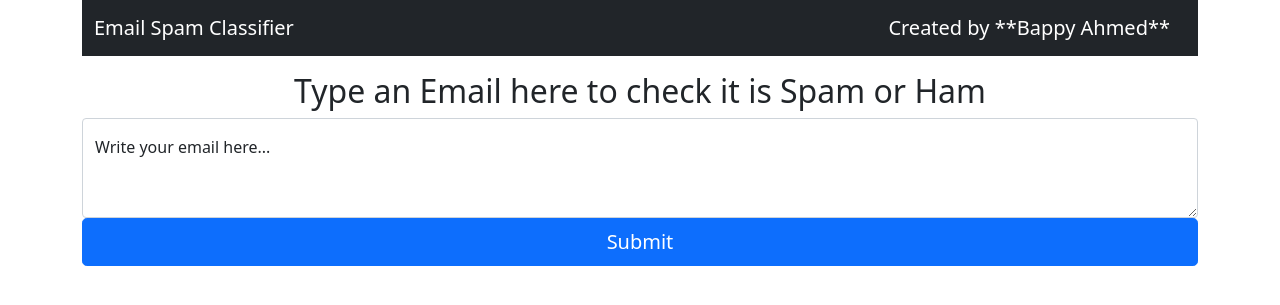
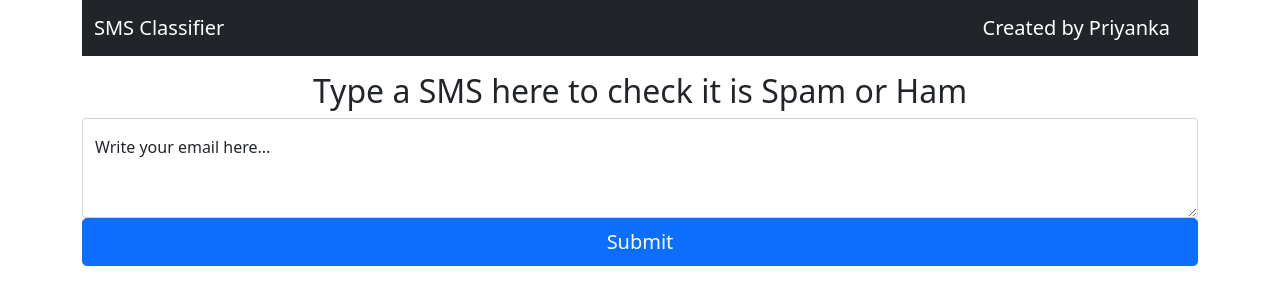
Before and after one commit to Priyanka302002/sms_classifier, a Python web app: template templates/index.html in a window 1280 px wide. Shown: the top 305 px of the page. Run offline with Jinja, Linux system fonts and the light colour scheme; the template is opened without the code that fills it, so the values that code supplies are empty.

Commit message:
all flies are saved

```diff
--- a/templates/index.html
+++ b/templates/index.html
@@ -11,7 +11,7 @@
   <link href="https://cdn.jsdelivr.net/npm/bootstrap@5.0.0-beta2/dist/css/bootstrap.min.css" rel="stylesheet"
     integrity="sha384-BmbxuPwQa2lc/FVzBcNJ7UAyJxM6wuqIj61tLrc4wSX0szH/Ev+nYRRuWlolflfl" crossorigin="anonymous">
 
-  <title>Email Spam Classifier</title>
+  <title>SMS Classifier</title>
 </head>
 
 <body>
@@ -21,8 +21,8 @@
   <div class="container">
     <nav class="navbar navbar-dark bg-dark">
       <div class="container-fluid">
-        <a class="navbar-brand" href="#">Email Spam Classifier</a>
-        <a class="navbar-brand" href="#">Created by **Bappy Ahmed**</a>
+        <a class="navbar-brand" href="#">SMS Classifier</a>
+        <a class="navbar-brand" href="#">Created by Priyanka</a>
       </div>
     </nav>
   </div>
@@ -31,7 +31,7 @@
   <!-- Input form -->
 
   <div class="container">
-    <h2 class="text-center mt-3">Type an Email here to check it is Spam or Ham</h2>
+    <h2 class="text-center mt-3">Type a SMS here to check it is Spam or Ham</h2>
 
     <form action="/" method="POST">
       <div class="form-floating">
--- a/templates/show.html
+++ b/templates/show.html
@@ -10,7 +10,7 @@
   <link href="https://cdn.jsdelivr.net/npm/bootstrap@5.0.0-beta2/dist/css/bootstrap.min.css" rel="stylesheet"
     integrity="sha384-BmbxuPwQa2lc/FVzBcNJ7UAyJxM6wuqIj61tLrc4wSX0szH/Ev+nYRRuWlolflfl" crossorigin="anonymous">
 
-  <title>Email Spam Classifier</title>
+  <title>SMS Classifier</title>
 </head>
 
 <body>
@@ -20,8 +20,8 @@
   <div class="container">
     <nav class="navbar navbar-dark bg-dark">
       <div class="container-fluid">
-        <a class="navbar-brand" href="#">Email Spam Classifier</a>
-        <a class="navbar-brand" href="#">Created by **Bappy Ahmed**</a>
+        <a class="navbar-brand" href="#">SMS Classifier</a>
+        <a class="navbar-brand" href="#">Created by Priyanka</a>
       </div>
     </nav>
   </div>
```
